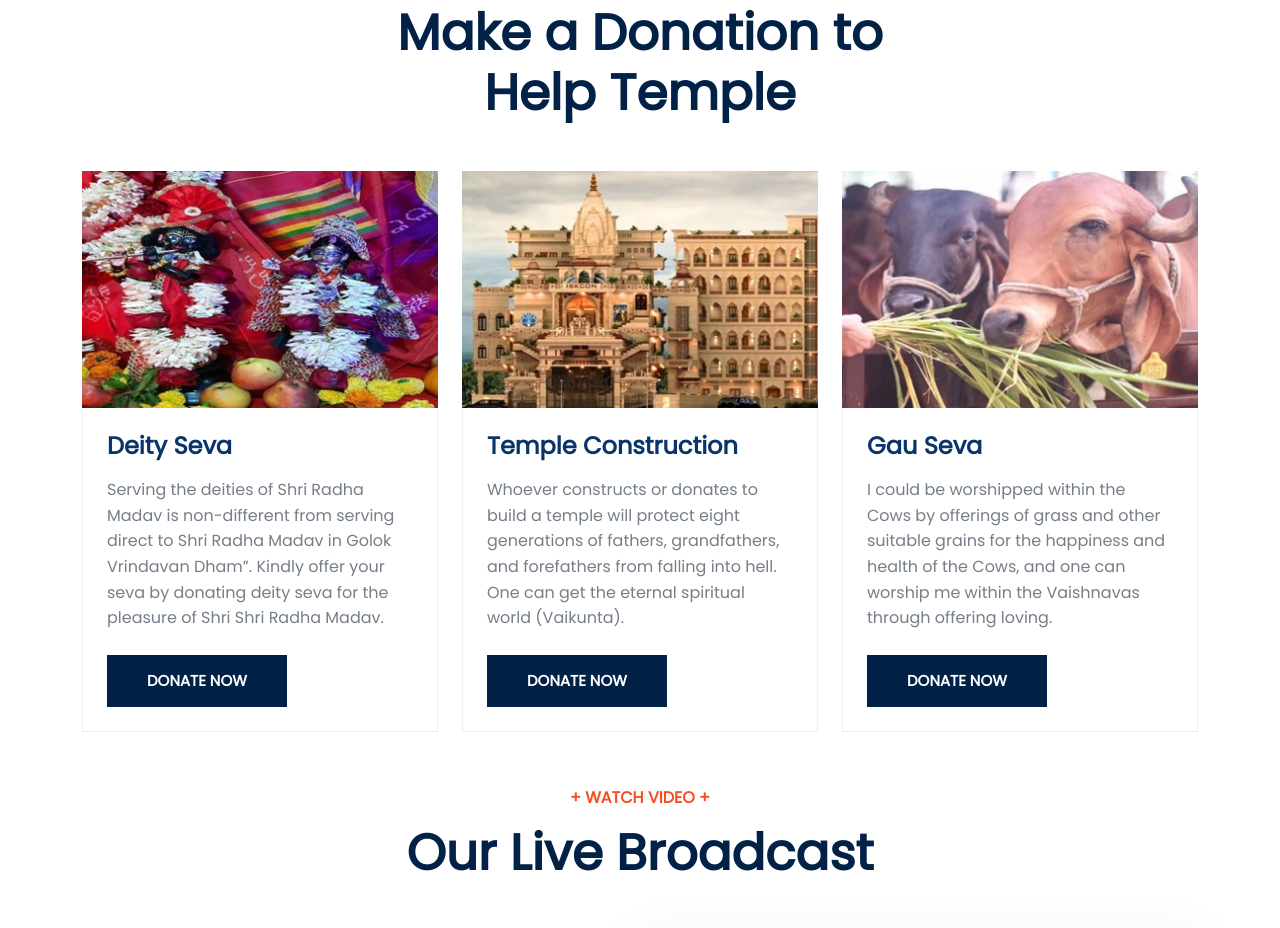
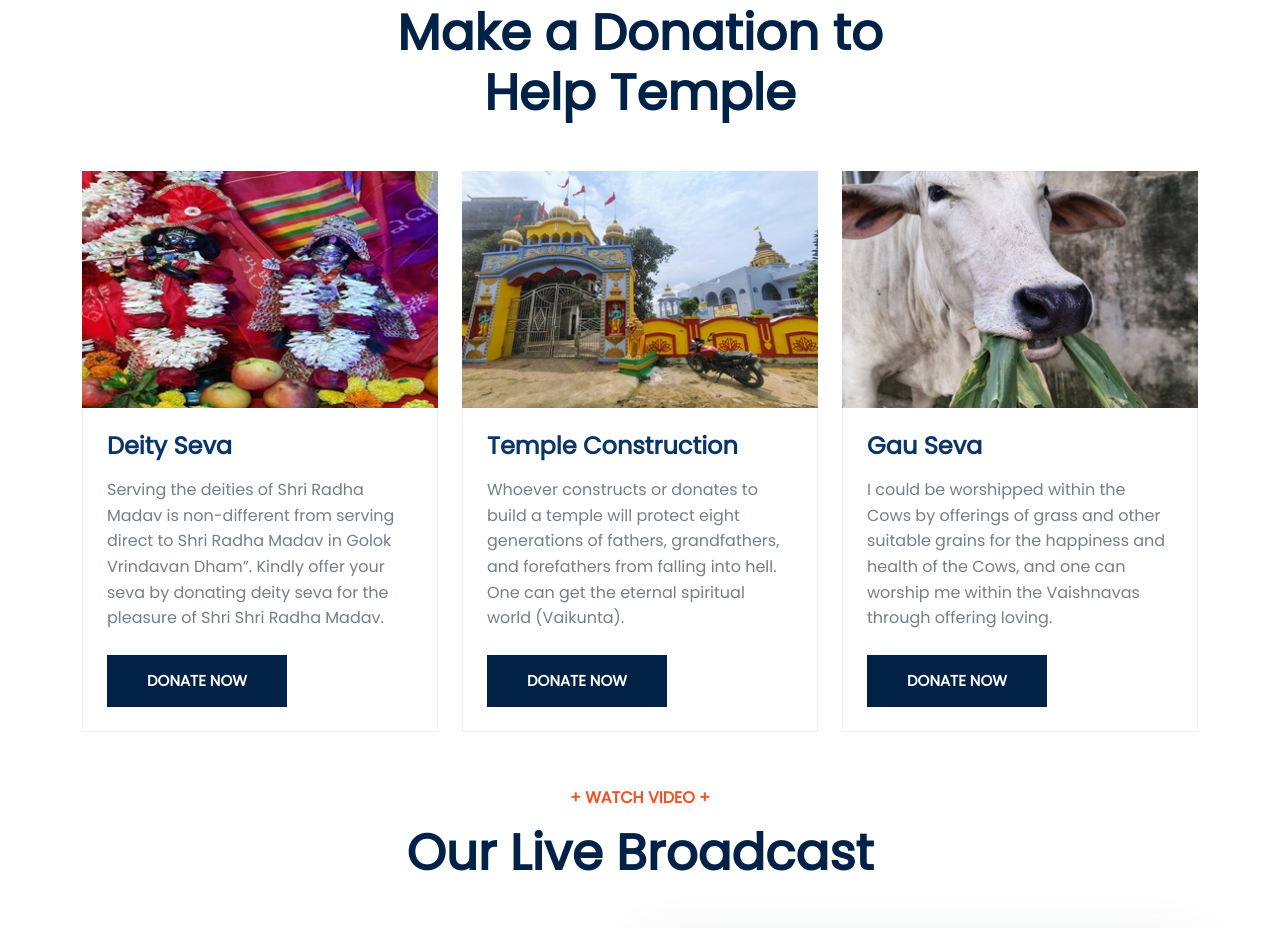
Before and after one commit to aryashreep/iskconrajnagar, a website: page index.html in a window 1280 px wide. Shown: the part 1985-2913 px from the top of the page. Drawn offline with nearby package versions, Linux system fonts and the light colour scheme.

Commit message:
Cname (#18)
* remove the cname

* Added cname file

* Updated the phone number and email id.

* Email id fixes.

* Add management

* Add management

```diff
--- a/index.html
+++ b/index.html
@@ -578,7 +578,7 @@
                 <div class="grid clearfix">
                   <figure class="effect-jazz mb-0">
                     <a href="#"
-                      ><img src="img/temple.jpg" class="w-100" alt="img25"
+                      ><img src="img/temple.jpeg" class="w-100" alt="img25"
                     /></a>
                   </figure>
                 </div>
@@ -605,7 +605,7 @@
                 <div class="grid clearfix">
                   <figure class="effect-jazz mb-0">
                     <a href="#"
-                      ><img src="img/gau_seva.jpg" class="w-100" alt="img25"
+                      ><img src="img/gou_seva_2.jpeg" class="w-100" alt="img25"
                     /></a>
                   </figure>
                 </div>
```
Also changed, not shown: img/gou_seva_2.jpeg (added), img/temple.jpeg (added), img/temple.jpg (deleted).
